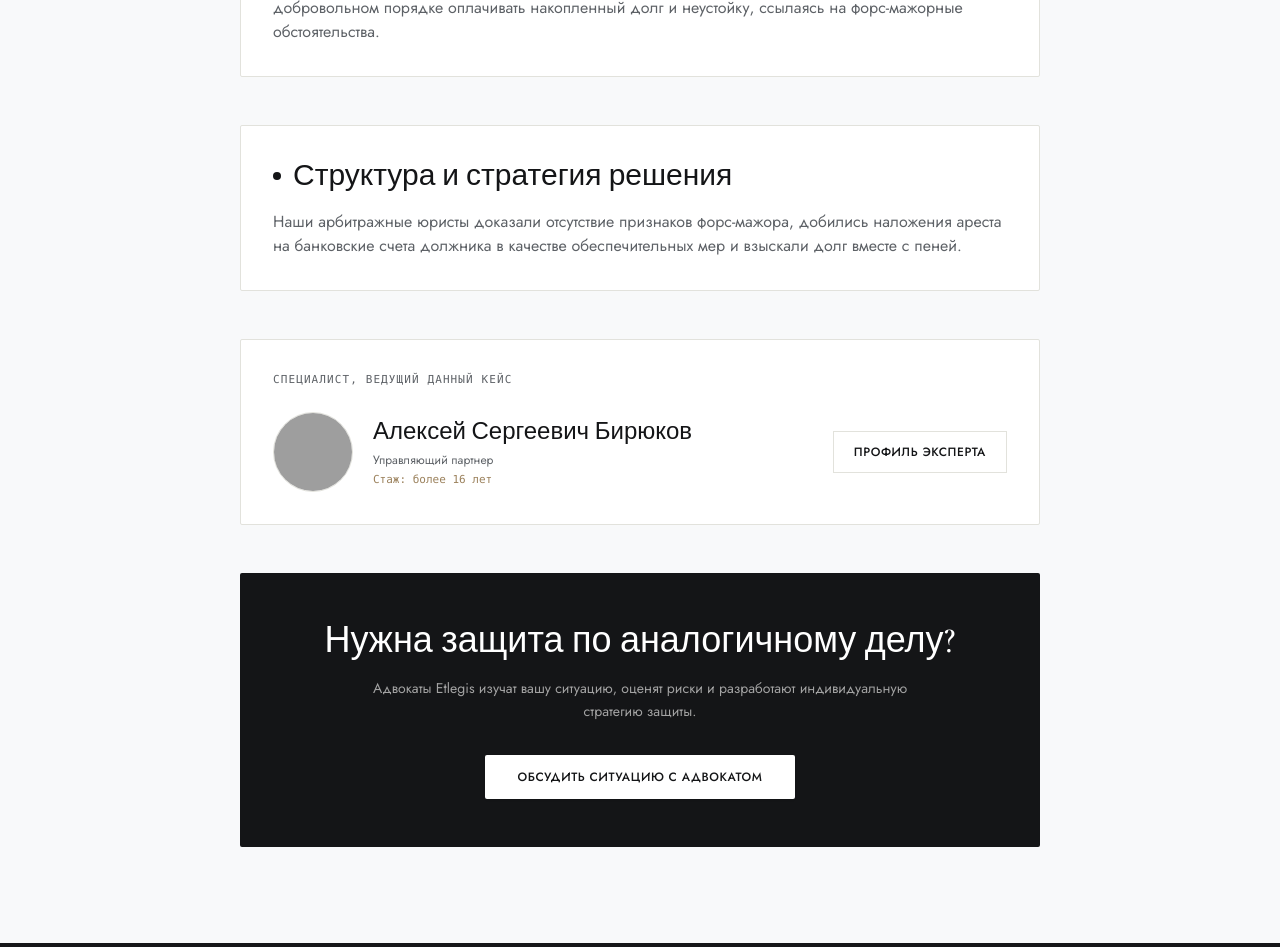
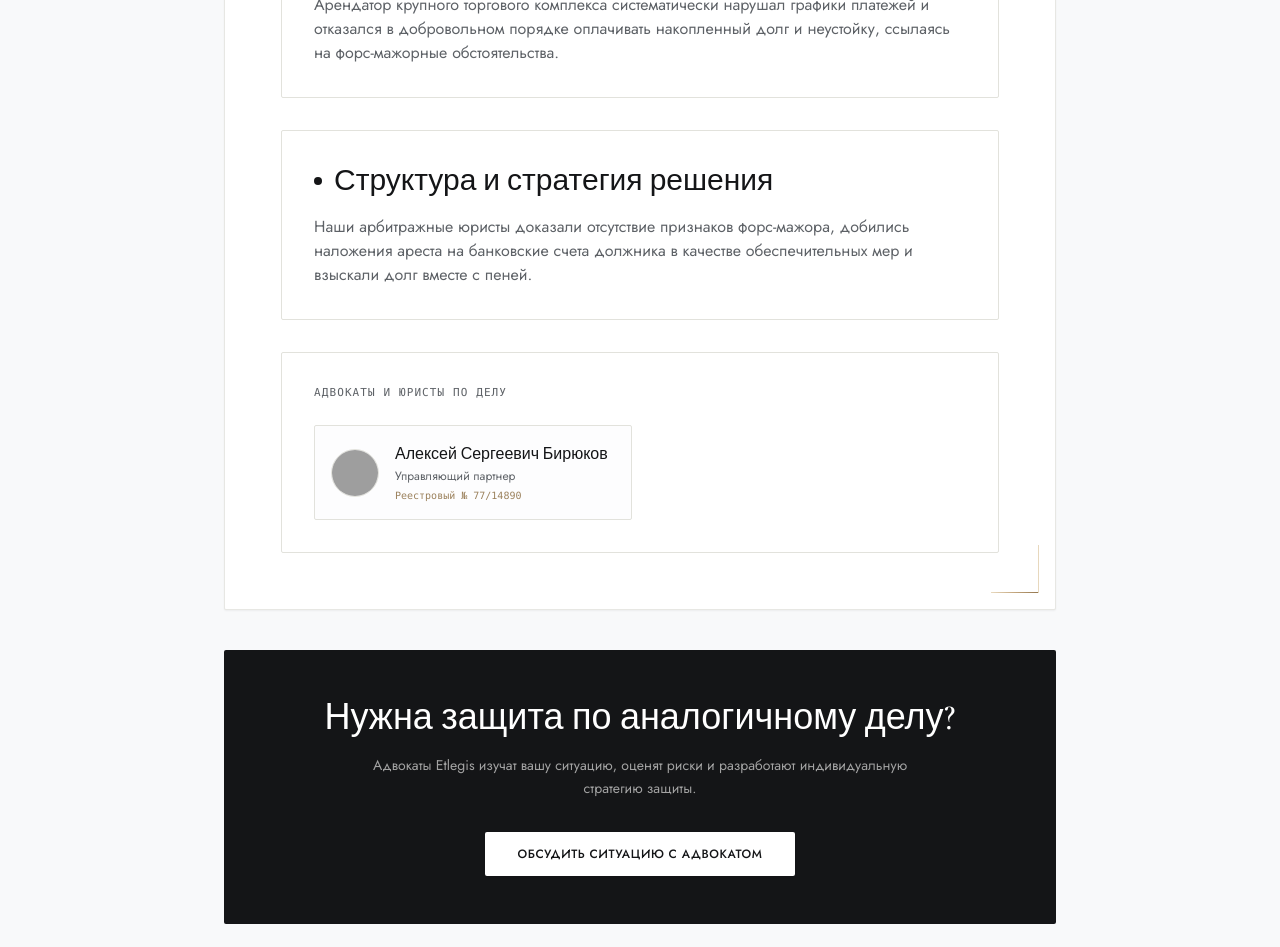
Before and after one commit to max1m369/etlegis, a Next.js app: page /cases/arbitrazh-arenda-1 in a window 1280 px wide. Shown: the part 780-1727 px from the top of the page. Built offline with nearby package versions, Linux system fonts and the light colour scheme; grey boxes are pictures that could not be loaded.

Commit message:
feat(ui): add luxury document corner brackets with 10s shimmer animation and display lawyers list

```diff
--- a/app/cases/[slug]/page.tsx
+++ b/app/cases/[slug]/page.tsx
@@ -4,6 +4,7 @@ import { getCaseBySlugAsync, getLawyerBySlug, getAllCases } from '@/lib/data/que
 import Header from '@/components/layout/Header';
 import Footer from '@/components/layout/Footer';
 import { Button } from '@/components/ui/Button';
+import DocumentFrame from '@/components/ui/DocumentFrame';
 
 interface PageProps {
   params: Promise<{ slug: string }>;
@@ -22,15 +23,39 @@ export default async function CaseDetailPage({ params }: PageProps) {
 
   if (!caseItem) notFound();
 
-  const lawyer = caseItem.lawyerSlug ? getLawyerBySlug(caseItem.lawyerSlug) : undefined;
+  // Resolve assigned lawyers list (from Payload DB or mock data)
+  const assignedLawyers: Array<{
+    name: string;
+    slug: string;
+    position?: string;
+    photo?: string;
+    isAdvocate?: boolean;
+    registryNo?: string;
+  }> = [];
+
+  if (caseItem.lawyers && caseItem.lawyers.length > 0) {
+    assignedLawyers.push(...caseItem.lawyers);
+  } else if (caseItem.lawyerSlug) {
+    const staticLawyer = getLawyerBySlug(caseItem.lawyerSlug);
+    if (staticLawyer) {
+      assignedLawyers.push({
+        name: staticLawyer.name,
+        slug: staticLawyer.slug,
+        position: staticLawyer.status || staticLawyer.role || 'Адвокат / Партнёр',
+        photo: staticLawyer.photoUrl,
+        registryNo: staticLawyer.registryNo || '77/14890',
+        isAdvocate: true,
+      });
+    }
+  }
 
   return (
     <div className="flex flex-col min-h-screen bg-et-bg text-et-dark">
       <Header />
       <main className="flex-grow pt-28 pb-24">
-        <div className="px-6 md:px-12 pt-12 max-w-4xl mx-auto">
+        <div className="px-4 sm:px-8 max-w-4xl mx-auto">
           {/* Навигация назад */}
-          <div className="mb-8">
+          <div className="mb-6 px-2">
             <Link
               href="/cases"
               className="inline-flex items-center gap-2 text-xs uppercase tracking-widest text-et-muted hover:text-et-dark transition-colors font-medium"
@@ -39,6 +64,8 @@ export default async function CaseDetailPage({ params }: PageProps) {
             </Link>
           </div>
 
+          {/* 📜 ЮРИДИЧЕСКИЙ ДОКУМЕНТ-ФРЕЙМ С УГЛОВЫМИ СКОБКАМИ СВЕРХУ-СЛЕВА И СНИЗУ-СПРАВА */}
+          <DocumentFrame>
             {/* Мета-информация */}
             <div className="flex items-center gap-4 text-xs font-mono text-et-muted uppercase mb-4">
               <span className="text-et-accent font-semibold">{caseItem.categoryLabel}</span>
@@ -59,7 +86,7 @@ export default async function CaseDetailPage({ params }: PageProps) {
             </h1>
 
             {/* Итог для доверителя */}
-          <div className="bg-white border-l-4 border-et-accent border-y border-r border-et-border p-6 sm:p-8 mb-12 shadow-subtle">
+            <div className="bg-et-surface-alt/60 border-l-4 border-et-accent border-y border-r border-et-border p-6 sm:p-8 mb-10 shadow-subtle rounded-[2px]">
               <span className="text-[11px] uppercase tracking-widest text-et-accent font-mono font-semibold block mb-2">
                 Итог для доверителя
               </span>
@@ -69,74 +96,70 @@ export default async function CaseDetailPage({ params }: PageProps) {
             </div>
 
             {/* Основные блоки описание процесса */}
-          <div className="space-y-12">
+            <div className="space-y-8">
               {/* Блок 1: С чего всё начиналось */}
-            <section className="bg-white border border-et-border p-8 rounded-[2px]">
+              <section className="bg-white border border-et-border p-6 sm:p-8 rounded-[2px]">
                 <h2 className="font-serif text-2xl sm:text-3xl font-medium mb-4 text-et-dark flex items-center gap-3">
                   <span className="w-2 h-2 rounded-full bg-et-accent" />
                   С чего всё начиналось
                 </h2>
-              <p className="text-sm sm:text-base text-et-muted leading-relaxed font-light">
+                <p className="text-sm sm:text-base text-et-muted leading-relaxed font-light whitespace-pre-line">
                   {caseItem.challenge}
                 </p>
               </section>
 
               {/* Блок 2: Структура и стратегия решения */}
-            <section className="bg-white border border-et-border p-8 rounded-[2px]">
+              <section className="bg-white border border-et-border p-6 sm:p-8 rounded-[2px]">
                 <h2 className="font-serif text-2xl sm:text-3xl font-medium mb-4 text-et-dark flex items-center gap-3">
                   <span className="w-2 h-2 rounded-full bg-et-dark" />
                   Структура и стратегия решения
                 </h2>
-              <p className="text-sm sm:text-base text-et-muted leading-relaxed font-light">
+                <p className="text-sm sm:text-base text-et-muted leading-relaxed font-light whitespace-pre-line">
                   {caseItem.solution}
                 </p>
               </section>
 
-            {/* Блок 3: Специалист, ведущий кейс */}
-            {lawyer && (
-              <section className="bg-white border border-et-border p-8 rounded-[2px]">
+              {/* Блок 3: Адвокаты и юристы, ведавшие дело */}
+              {assignedLawyers.length > 0 && (
+                <section className="bg-white border border-et-border p-6 sm:p-8 rounded-[2px]">
                   <span className="text-[11px] font-mono uppercase tracking-widest text-et-muted block mb-6">
-                  Специалист, ведущий данный кейс
+                    Адвокаты и юристы по делу
                   </span>
-                <div className="flex flex-col sm:flex-row gap-6 items-start sm:items-center justify-between">
-                  <div className="flex items-center gap-5">
-                    {lawyer.photoUrl && (
-                      <img
-                        src={lawyer.photoUrl}
-                        alt={lawyer.name}
-                        className="w-16 h-16 sm:w-20 sm:h-20 rounded-full object-cover border border-et-border"
-                      />
+                  <div className="grid grid-cols-1 sm:grid-cols-2 gap-4">
+                    {assignedLawyers.map((lawyer) => (
+                      <Link
+                        key={lawyer.slug || lawyer.name}
+                        href={`/team/${lawyer.slug}`}
+                        className="flex items-center gap-4 p-4 border border-et-border hover:border-et-dark transition-all rounded-[2px] group bg-et-bg/30"
+                      >
+                        <div className="w-12 h-12 rounded-full bg-et-surface-alt flex items-center justify-center font-serif text-lg font-bold text-et-accent shrink-0 border border-et-border overflow-hidden">
+                          {lawyer.photo ? (
+                            <img src={lawyer.photo} alt={lawyer.name} className="w-full h-full object-cover" />
+                          ) : (
+                            lawyer.name.charAt(0)
                           )}
+                        </div>
                         <div>
-                      <Link
-                        href={`/team/${lawyer.slug}`}
-                        className="font-serif text-xl sm:text-2xl font-medium text-et-dark hover:text-et-accent transition-colors block"
-                      >
+                          <h4 className="font-serif text-base font-medium text-et-dark group-hover:text-et-accent transition-colors">
                             {lawyer.name}
+                          </h4>
+                          <p className="text-xs text-et-muted font-light mt-0.5">{lawyer.position}</p>
+                          {lawyer.registryNo && (
+                            <span className="text-[10px] font-mono text-et-accent block mt-1">
+                              Реестровый № {lawyer.registryNo}
+                            </span>
+                          )}
+                        </div>
                       </Link>
-                      <p className="text-xs text-et-muted mt-1 font-light">
-                        {lawyer.status}
-                      </p>
-                      <p className="text-[11px] font-mono text-et-accent mt-1">
-                        Стаж: более {lawyer.experienceYears} лет
-                      </p>
-                    </div>
-                  </div>
-
-                  <div className="flex flex-col sm:flex-row gap-3 w-full sm:w-auto">
-                    <Link
-                      href={`/team/${lawyer.slug}`}
-                      className="px-5 py-3 border border-et-border hover:border-et-dark text-xs uppercase tracking-wider text-center font-medium transition-colors"
-                    >
-                      Профиль эксперта
-                    </Link>
-                  </div>
+                    ))}
                   </div>
                 </section>
               )}
+            </div>
+          </DocumentFrame>
 
-            {/* Блок 4: Призыв к действию */}
-            <section className="bg-et-dark text-white p-8 sm:p-12 text-center rounded-[2px] mt-16">
+          {/* Призыв к действию */}
+          <section className="bg-et-dark text-white p-8 sm:p-12 text-center rounded-[2px] mt-10">
             <h3 className="font-serif text-2xl sm:text-4xl font-medium mb-4">
               Нужна защита по аналогичному делу?
             </h3>
@@ -149,7 +172,6 @@ export default async function CaseDetailPage({ params }: PageProps) {
             </Button>
           </section>
         </div>
-        </div>
       </main>
       <Footer />
     </div>
--- a/app/globals.css
+++ b/app/globals.css
@@ -116,3 +116,31 @@ h1, h2, h3, .font-heading {
   background-color: #1E293B;
   color: #FFFFFF;
 }
+
+/* Luxury 10-second Shimmering Corner Brackets Gradient Animation */
+@keyframes luxuryShimmer {
+  0% {
+    background-position: 0% 50%;
+  }
+  50% {
+    background-position: 100% 50%;
+  }
+  100% {
+    background-position: 0% 50%;
+  }
+}
+
+.luxury-gradient-line {
+  background: linear-gradient(
+    90deg,
+    #8C6F47 0%,
+    #C5A880 20%,
+    #FDF6E3 45%,
+    #FFFDF9 50%,
+    #FDF6E3 55%,
+    #C5A880 80%,
+    #8C6F47 100%
+  );
+  background-size: 300% 300%;
+  animation: luxuryShimmer 10s ease-in-out infinite;
+}
--- a/components/sections/CasesCatalog.tsx
+++ b/components/sections/CasesCatalog.tsx
@@ -183,9 +183,9 @@ export function CasesCatalog({ initialDynamicCases }: { initialDynamicCases?: an
 
       {/* Сетка кейсов: 3 колонки на десктопе, 1 колонка на мобайле */}
       <div className="grid grid-cols-1 sm:grid-cols-2 lg:grid-cols-3 gap-6">
-        {filteredCases.map((item) => (
+        {filteredCases.map((item, index) => (
           <div
-            key={item.id}
+            key={`${item.slug}-${index}`}
             data-case-card
             className="bg-white border border-et-border p-7 sm:p-8 flex flex-col justify-between hover:border-et-dark hover:shadow-md transition-all duration-300 group"
           >
--- /dev/null
+++ b/components/ui/DocumentFrame.tsx
@@ -0,0 +1,28 @@
+'use client';
+
+import React from 'react';
+
+export default function DocumentFrame({ children }: { children: React.ReactNode }) {
+  return (
+    <div className="relative p-6 sm:p-10 md:p-14 bg-white border border-et-border/80 shadow-sm rounded-[2px] my-6 overflow-hidden">
+      {/* 🌟 Top-Left Corner Bracket (Сверху-Слева) */}
+      <div className="absolute top-4 left-4 w-12 h-12 pointer-events-none z-20">
+        {/* Top Horizontal Stroke */}
+        <div className="absolute top-0 left-0 w-full h-[1.5px] luxury-gradient-line" />
+        {/* Left Vertical Stroke */}
+        <div className="absolute top-0 left-0 h-full w-[1.5px] luxury-gradient-line" />
+      </div>
+
+      {/* 🌟 Bottom-Right Corner Bracket (Снизу-Справа) */}
+      <div className="absolute bottom-4 right-4 w-12 h-12 pointer-events-none z-20">
+        {/* Bottom Horizontal Stroke */}
+        <div className="absolute bottom-0 right-0 w-full h-[1.5px] luxury-gradient-line" />
+        {/* Right Vertical Stroke */}
+        <div className="absolute bottom-0 right-0 h-full w-[1.5px] luxury-gradient-line" />
+      </div>
+
+      {/* Content */}
+      <div className="relative z-10">{children}</div>
+    </div>
+  );
+}
```
Lines whose indentation alone changed are shown as unchanged.
